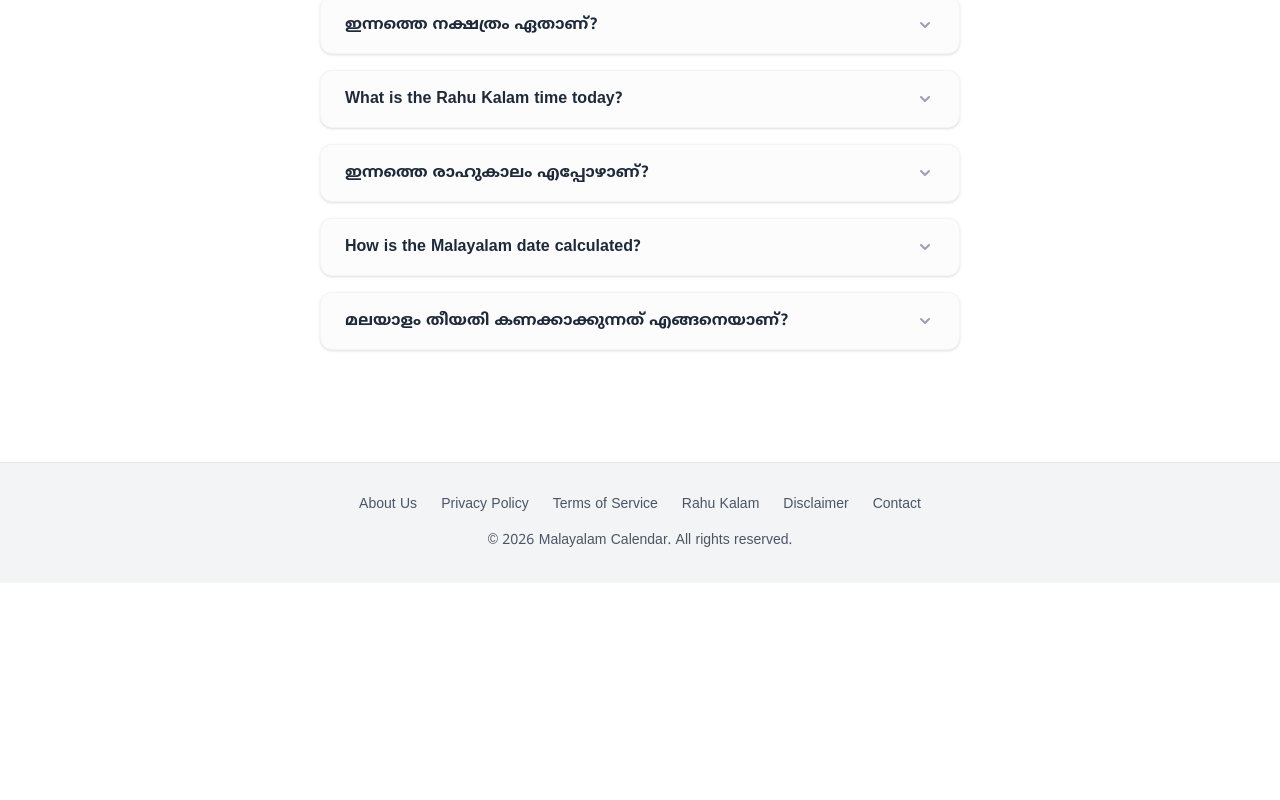
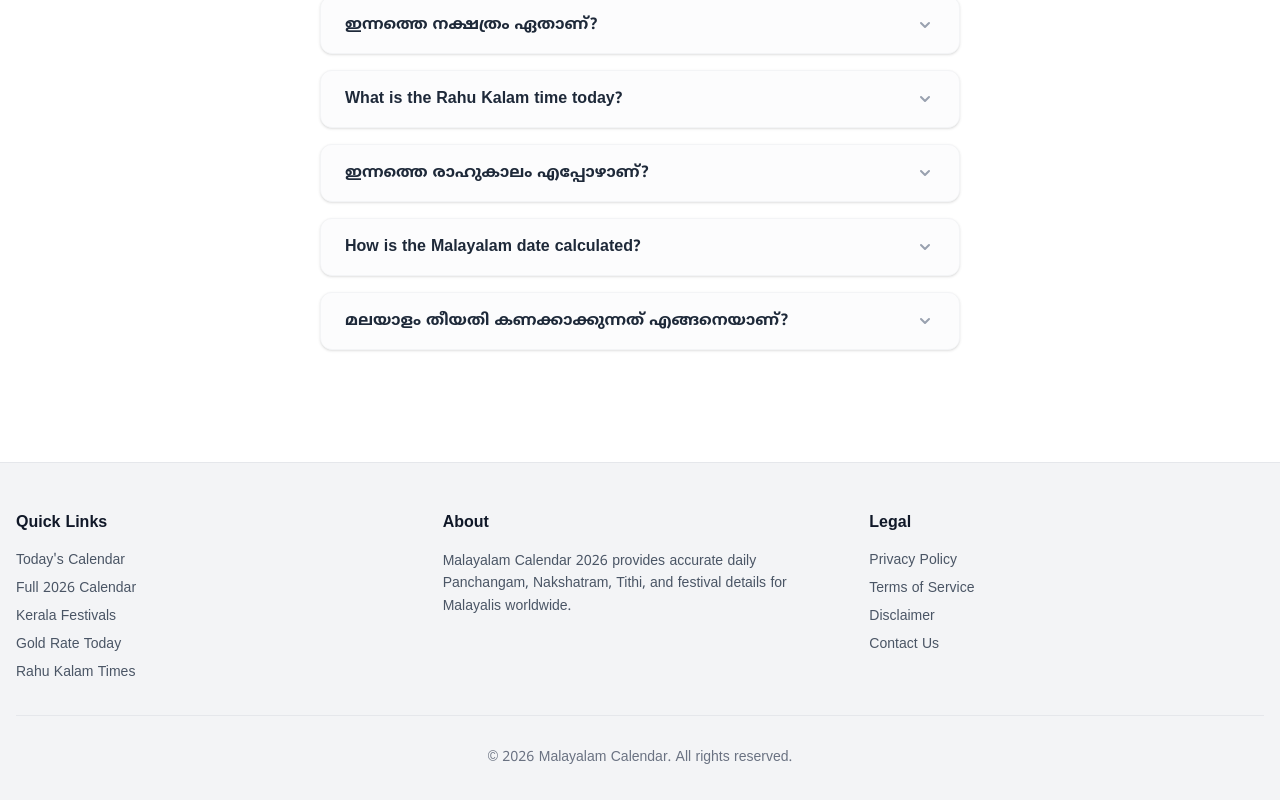
Before and after one commit to Agasthyan07/malayalam_calender, a Next.js app: page / in a window 1280 px wide. Shown: the part 2017-2817 px from the top of the page. Before the commit the page ends 2600 px from the top, so only its background shows below. Built offline with nearby package versions, Linux system fonts and the light colour scheme.

Commit message:
Add Sitelinks SEO: Schema markup and Footer Quick Links

```diff
--- a/app/layout.tsx
+++ b/app/layout.tsx
@@ -6,6 +6,7 @@ import Header from '@/components/Header';
 import Footer from '@/components/Footer';
 import GoogleAnalytics from '@/components/GoogleAnalytics';
 import CookieConsent from '@/components/CookieConsent';
+import SiteSchema from '@/components/SiteSchema';
 
 const inter = Inter({ subsets: ['latin'], display: 'swap' });
 const malayalam = Noto_Sans_Malayalam({ subsets: ['malayalam'], display: 'swap' });
@@ -41,6 +42,7 @@ export default function RootLayout({
   return (
     <html lang="en">
       <body className={`${inter.className} ${malayalam.className} bg-gray-50 text-gray-900 min-h-screen flex flex-col`}>
+        <SiteSchema />
         <GoogleAnalytics />
         <Header />
         <main className="flex-grow">
--- a/components/Footer.tsx
+++ b/components/Footer.tsx
@@ -2,17 +2,38 @@ import Link from 'next/link';
 
 export default function Footer() {
     return (
-        <footer className="bg-gray-100 mt-12 py-8 border-t border-gray-200">
-            <div className="container mx-auto px-4 text-center text-gray-600">
-                <div className="flex justify-center gap-6 mb-4 flex-wrap text-sm">
-                    <Link href="/about" className="hover:text-red-700">About Us</Link>
-                    <Link href="/privacy-policy" className="hover:text-red-700">Privacy Policy</Link>
-                    <Link href="/terms" className="hover:text-red-700">Terms of Service</Link>
-                    <Link href="/rahu-kalam-today" className="hover:text-red-700">Rahu Kalam</Link>
-                    <Link href="/disclaimer" className="hover:text-red-700">Disclaimer</Link>
-                    <Link href="/contact" className="hover:text-red-700">Contact</Link>
+        <footer className="bg-gray-100 mt-12 pt-12 pb-8 border-t border-gray-200">
+            <div className="container mx-auto px-4">
+                <div className="grid grid-cols-1 md:grid-cols-3 gap-8 mb-8 text-center md:text-left">
+                    <div>
+                        <h3 className="font-bold text-gray-900 mb-4">Quick Links</h3>
+                        <div className="flex flex-col gap-2 text-sm text-gray-600">
+                            <Link href="/" className="hover:text-red-700">Today's Calendar</Link>
+                            <Link href="/calendar-2026" className="hover:text-red-700">Full 2026 Calendar</Link>
+                            <Link href="/festivals" className="hover:text-red-700">Kerala Festivals</Link>
+                            <Link href="/gold-rate" className="hover:text-red-700">Gold Rate Today</Link>
+                            <Link href="/rahu-kalam-today" className="hover:text-red-700">Rahu Kalam Times</Link>
+                        </div>
+                    </div>
+                    <div>
+                        <h3 className="font-bold text-gray-900 mb-4">About</h3>
+                        <p className="text-sm text-gray-600 leading-relaxed">
+                            Malayalam Calendar 2026 provides accurate daily Panchangam, Nakshatram, Tithi, and festival details for Malayalis worldwide.
+                        </p>
+                    </div>
+                    <div>
+                        <h3 className="font-bold text-gray-900 mb-4">Legal</h3>
+                        <div className="flex flex-col gap-2 text-sm text-gray-600">
+                            <Link href="/privacy-policy" className="hover:text-red-700">Privacy Policy</Link>
+                            <Link href="/terms" className="hover:text-red-700">Terms of Service</Link>
+                            <Link href="/disclaimer" className="hover:text-red-700">Disclaimer</Link>
+                            <Link href="/contact" className="hover:text-red-700">Contact Us</Link>
+                        </div>
+                    </div>
                 </div>
-                <p className="text-sm">© {new Date().getFullYear()} Malayalam Calendar. All rights reserved.</p>
+                <div className="border-t border-gray-200 pt-8 text-center text-gray-500 text-sm">
+                    <p>© {new Date().getFullYear()} Malayalam Calendar. All rights reserved.</p>
+                </div>
             </div>
         </footer>
     );
--- /dev/null
+++ b/components/SiteSchema.tsx
@@ -0,0 +1,30 @@
+import Script from 'next/script';
+
+export default function SiteSchema() {
+    const schema = {
+        "@context": "https://schema.org",
+        "@type": "SiteNavigationElement",
+        "name": [
+            "Home",
+            "2026 Calendar",
+            "Festivals",
+            "Gold Rate",
+            "Rahu Kalam"
+        ],
+        "url": [
+            "https://malayalamcalendar.site/",
+            "https://malayalamcalendar.site/calendar-2026",
+            "https://malayalamcalendar.site/festivals",
+            "https://malayalamcalendar.site/gold-rate",
+            "https://malayalamcalendar.site/rahu-kalam-today"
+        ]
+    };
+
+    return (
+        <Script
+            id="site-nav-schema"
+            type="application/ld+json"
+            dangerouslySetInnerHTML={{ __html: JSON.stringify(schema) }}
+        />
+    );
+}
```
